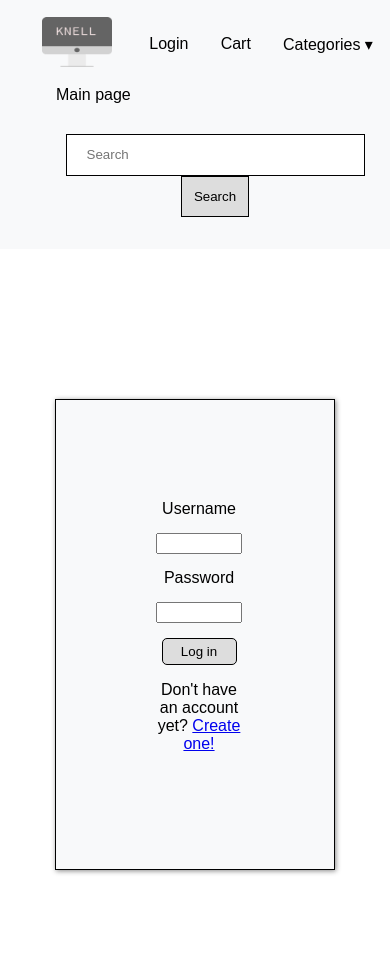
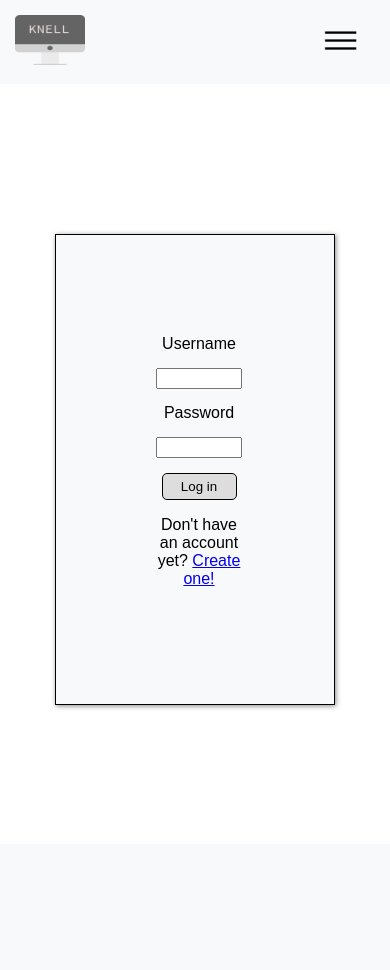
Before and after one commit to FluffyGreyWolf/Shop, a Django app: page /account/login/?next=/cart in a window 390 px wide. After the commit the page ends 709 px from the top, so only its background shows below. Run offline with Django 3.2, Linux system fonts and the light colour scheme.

Commit message:
fix: added responsiveness to navbar

```diff
--- a/static/script.js
+++ b/static/script.js
@@ -1,9 +1,24 @@
 // Change visibility of category dropdown in navbar
-document.getElementById("nav-dropdown").addEventListener("click", function(){$('.nav-subitem').toggle();});
+document.getElementById("navbar-dropdown").addEventListener("click", function(){$('.dropdown-item').toggle();});
 
 // Closes category dropdown on click anywhere on page
 $('body').click(function(e) {
-    if ($(e.target).closest('.nav-dropdown').length === 0) {
-        $('.nav-subitem').hide();
+    if ($(e.target).closest('.cant-close').length === 0) {
+        $('.dropdown-item').hide();
     }
 });
+
+// Change visibility of mobile menu items
+document.getElementById("toogle-menu").addEventListener("click", function(){$('.navbar-links').toggle();});
+
+// Change visibility of components menu
+document.getElementById("components").addEventListener("click", function(){$('.dropdown-components').toggle();});
+
+// Change visibility of accessories menu
+document.getElementById("accessories").addEventListener("click", function(){$('.dropdown-accessories').toggle();});
+
+// Change visibility of  peripherials menu
+document.getElementById("peripherials").addEventListener("click", function(){$('.dropdown-peripherials').toggle();});
+
+// Change visibility of mobile-devices menu
+document.getElementById("mobile-devices").addEventListener("click", function(){$('.dropdown-mobile-devices').toggle();});
--- a/static/style.css
+++ b/static/style.css
@@ -9,98 +9,68 @@ body {
   }
 
 /* navbar */
-nav {
-  background-color: #f8f9fa;
-  padding: 1px;
+.nav-link {
+  color: black;
+  text-decoration: none;
 }
 
-.nav-menu {
-  display: flex;
-  flex-wrap: wrap;
-  justify-content: space-around;
-  align-items: center;
+.nav-link:hover {
+  text-decoration: underline;
 }
 
-.nav-margin-right {
-  margin-right: auto;
-}
-
-.nav-margin-left{
-  margin-left: 20px;
-}
-
-.nav-link {
-  text-decoration: none;
+.navbar {
+  display: flex;
+  justify-content: space-between;
+  align-items: center;
+  background-color: #f8f9fa;
   color: black;
 }
 
-.nav-menu,
-.nav-submenu,
-.nav-subsubmenu {
+.brand {
+  margin: 15px;
+}
+
+.navbar-links > ul {
+  margin: 0;
+  padding: 0;
+  display: flex;
+}
+
+.navbar-links > ul > li {
   list-style-type: none;
 }
 
-.nav-item {
-  padding: 15px;
-}
-
-.nav-button:hover {
+.navbar-link:hover {
   text-decoration: underline;
 }
 
-.nav-dropdown {
-  position: relative;
-}
-
-.nav-submenu{
-  position: absolute;
-  left: -30px;
-  margin-top: 20px;
-
-}
-
-.nav-subitem {
-  display: none;
-  background-color: white;
-  box-shadow: 1px 1px 1px 1px;
-  float: left;
-  width: 150px;
-  padding-top: 10px;
-  padding-bottom: 10px;
-  padding-left: 5px;
-  text-align: left;
-  position: relative;
-}
-
-.nav-subitem:hover,
-.nav-subsubitem:hover {
-  background-color: #DDD;
-}
-
-.nav-subsubmenu {
-  display: none;
-  position: absolute;
-  left:81%;
-  width:100%;
-}
-
-.nav-list:hover > ul {
+.navbar-links >  ul > li > a {
+  text-decoration: none;
+  color: black;
+  padding: 15px;
   display: block;
 }
 
-.nav-subsubitem {
-  background-color: white;
-  box-shadow: 1px 1px 1px 1px;
-  width: 75%;
-  float: left;
-  text-align: left;
-  height: 39px;
-  line-height: 40px;
-  padding-left: 5px;
-
+.toogle-menu {
+  position: absolute;
+  top: 15px;
+  right: 15px;
+  display: none;
 }
 
-/* search form */
+.no-style-list {
+  list-style: none;
+}
+
+.dropdown-item {
+  display: none;
+  text-decoration: none;
+}
+
+.dropdown-subitem {
+  display: none;
+}
+
 input[type=search] {
 	padding-left: 20px;
   padding-top: 5px;
@@ -119,6 +89,132 @@ input[type=search] {
 
 #search-form-button:hover {
   background-color: #b8b8b8;
+}
+
+
+@media (min-width: 900px){
+  .navbar-submenu {
+    position: absolute;
+    top: 70px;
+    width: 130px;
+    padding: 0;
+    margin-left: 10px;
+    text-align: left;
+  }
+
+  .navbar-submenu > li{
+    position: relative;
+    height: 30px;
+    border: 1px solid;
+    padding-top: 5px;
+    padding-left: 5px;
+    background-color: #f8f9fa;
+  }
+
+  .navbar-submenu > li:hover,
+  .dropdown-subitem > li:hover{
+    background-color: #DDD;
+  }
+
+  .navbar-submenu > li:hover > ul {
+    display: block;
+  }
+
+  .dropdown-subitem {
+    position: absolute;
+    left: 100%;
+    top: -1px;
+    width: 100%;
+    padding: 0;
+    display: none;
+  }
+
+  .dropdown-subitem > li {
+    height: 30px;
+    border: 1px solid;
+    padding-top: 5px;
+    background-color: #f8f9fa;
+  }
+
+  .dropdown-subitem > li > a {
+    text-decoration: none;
+    color: black;
+  }
+
+}
+
+@media (max-width: 900px){
+  .toogle-menu {
+    display: flex;
+  }
+
+  .navbar-links {
+    display: none;
+    width: 100%;
+  }
+
+  .navbar {
+    flex-direction: column;
+    align-items: flex-start;
+  }
+
+  .navbar-links > ul {
+    flex-direction: column;
+  }
+
+  .navbar-link:hover {
+    text-decoration: none;
+    background-color: #DDD;
+  }
+
+  .navbar-links.active {
+    display: flex;
+  }
+
+  .navbar-submenu {
+    width: 100%;
+    margin:0;
+    padding: 0;
+    text-align: center;
+  }
+
+  .dropdown-item {
+    padding: 5px;
+  }
+
+  .dropdown-item:hover {
+    background-color: #DDD;
+  }
+
+  .dropdown-components {
+    display: none;
+  }
+
+  .dropdown-subitem {
+    width: 100%;
+    margin:0;
+    padding: 0;
+    text-align: center;
+  }
+
+  .dropdown-item > ul > li {
+    margin-top: 10px;
+  }
+
+  .dropdown-item > ul > li > a {
+    text-decoration: none;
+    color: black;
+  }
+
+  .dropdown-item > ul > li > a:hover {
+    text-decoration: underline;
+  }
+
+  .dropdown-link {
+    text-decoration: none;
+    color: black;
+    text-shadow:  1px 0px 0px #000000;
+  }
 }
 
 /* footer */
--- a/templates/base.html
+++ b/templates/base.html
@@ -10,23 +10,20 @@
     <link rel="stylesheet" href="{% static 'style.css' %}" />
 </head>
 <body>
-  <div class="content">
-    <!-- navbar -->
+  <!--
     <nav onselectstart="return false;">
-        <ul class="nav-menu">
-            <li class="nav-logo"><a class="nav-link" href="/"><img src="{% static 'logo.png' %}" alt="Logo" width="70" height="50"></a></li>
-
-            <li class="nav-item nav-margin-left">
+        <ul class="no-style-list nav-bar">
+            <li><a class="nav-link" href="/"><img src="{% static 'logo.png' %}" alt="Logo" width="70" height="50"></a></li>
+            <li>
                 {% if request.user.is_authenticated %}
                 <a class="nav-link nav-button" href="{% url 'profile-url' %}">{{ request.user }}</a>
                 {% else %}
                 <a class="nav-link nav-button" href="{% url 'login-url' %}">Login</a>
                 {% endif %}
             </li>
+            <li><a class="nav-link nav-button" href="{% url 'cart' %}">Cart</a></li>
 
-            <li class="nav-item"><a class="nav-link nav-button" href="{% url 'cart' %}">Cart</a></li>
-
-            <li class="nav-item nav-dropdown">
+            <li class="nav-dropdown">
                 <a class="nav-link nav-button" id="nav-dropdown">Categories &blacktriangledown;</a>
                 <ul class="nav-submenu nav-relative">
                   <li class="nav-list">
@@ -67,16 +64,16 @@
             </li>
 
             {% if request.user.is_authenticated %}
-            <li class="nav-item nav-margin-right">
+            <li>
                 <a class="nav-link nav-button" href="{% url 'logout-url' %}">Logout</a>
             </li>
             {% else %}
-            <li class="nav-item nav-margin-right">
+            <li>
               <a class="nav-link nav-button" href="/">Main page</a>
           </li>
             {% endif %}
 
-            <li class="nav-item">
+            <li class="right-side">
                 <form method="GET" action="{% url 'search-result' %}">
                     <input type="search" placeholder="Search" name="search-form">
                     <button id="search-form-button" type="submit">Search</button>
@@ -84,14 +81,94 @@
             </li>
 
                 {% if request.user.is_staff%}
-                <li class="nav-item"></li>
-                    <ul class="nav-item">
+                <li>
+                  <ul>
+                    <ul>
                         <a class="nav-link nav-button" href="/admin">Admin Panel</a>
                     </ul>
                 </li>
                 {% endif %}
+
+                <li id="nav-mobile-menu" class="nav-mobile-menu"><a class="nav-link"><img src="{% static 'menu.png' %}" alt="Menu" width="70" height="50"></a></li>
         </ul>
     </nav>
+  -->
+
+<nav class="navbar">
+  <div class="brand"><a class="" href="/"><img src="{% static 'logo.png' %}" alt="Logo" width="70" height="50"></a></div>
+
+  <a class="toogle-menu" id="toogle-menu"><img  src="{% static 'menu.png' %}" alt="Menu" width="70" height="50"></a>
+
+  <div class="navbar-links">
+    <ul>
+      <li>
+        {% if request.user.is_authenticated %}
+        <a class="navbar-link cant-close" href="{% url 'profile-url' %}">{{ request.user }}</a>
+        {% else %}
+        <a class="navbar-link cant-close" href="{% url 'login-url' %}">Login</a>
+        {% endif %}
+      </li>
+
+      <li>
+        <a id="navbar-dropdown" class="navbar-link cant-close">Categories &blacktriangledown;</a>
+        <ul class="navbar-submenu">
+          <li class="no-style-list dropdown-item cant-close">
+              <a class="dropdown-link" id="components">Components</a>
+            <ul class="no-style-list dropdown-subitem dropdown-components">
+              <li><a href="/search-result?search-form=graphic">Graphic Cards</a></li>
+              <li><a href="/search-result?search-form=processor">Processors</a></li>
+              <li><a href="/search-result?search-form=motherboard">Motherboards</a></li>
+              <li><a href="/search-result?search-form=memory">Memory</a></li>
+              <li><a href="/search-result?search-form=hdd">Hard Drivers</a></li>
+              <li><a href="/search-result?search-form=ssd">SDDs</a></li>
+            </ul>
+          </li>
+          <li class="no-style-list dropdown-item cant-close">
+            <a class="dropdown-link" id="accessories">Accessories</a>
+            <ul class="no-style-list dropdown-subitem dropdown-accessories">
+              <li><a href="/search-result?search-form=cable">Cables</a></li>
+              <li><a href="/search-result?search-form=adapter">Adapters</a></li>
+              <li><a href="/search-result?search-form=hub">Hubs</a></li>
+            </ul>
+          </li>
+          <li class="no-style-list dropdown-item cant-close">
+            <a class="dropdown-link" id="peripherials">Peripherials</a>
+            <ul class="no-style-list dropdown-subitem dropdown-peripherials">
+              <li><a href="/search-result?search-form=monitor">Monitors</a></li>
+              <li><a href="/search-result?search-form=mouse">Mice</a></li>
+              <li><a href="/search-result?search-form=keyboard">Keyboards</a></li>
+              <li><a href="/search-result?search-form=printer">Printers</a></li>
+            </ul>
+          </li>
+          <li class="no-style-list dropdown-item cant-close">
+            <a class="dropdown-link" id="mobile-devices">Mobile Devices</a>
+            <ul class="no-style-list dropdown-subitem dropdown-mobile-devices">
+              <li><a href="/search-result?search-form=phone">Phones</a></li>
+              <li><a href="/search-result?search-form=tablet">Tablets</a></li>
+              <li><a href="/search-result?search-form=laptop">Laptops</a></li>
+              <li><a href="/search-result?search-form=smartwach">Smartwaches</a></li>
+            </ul>
+          </li>
+        </ul>
+      </li>
+
+      {% if request.user.is_authenticated %}
+      <li><a class="nav-link nav-button navbar-link cant-close" href="{% url 'logout-url' %}">Logout</a></li>
+      {% endif %}
+
+      <li>
+        <form method="GET" action="{% url 'search-result' %}">
+          <input type="search" placeholder="Search" name="search-form">
+          <button id="search-form-button" type="submit">Search</button>
+        </form>
+      </li>
+
+      {% if request.user.is_staff%}
+      <li><a class="navbar-link cant-close" href="/admin">Admin Panel</a></li>
+      {% endif %}
+    </ul>
+  </div>
+</nav>
     {% block content %}
     <div class="main-display">
       <!-- product of the day -->
```
Also changed, not shown: static/menu.png (added).
